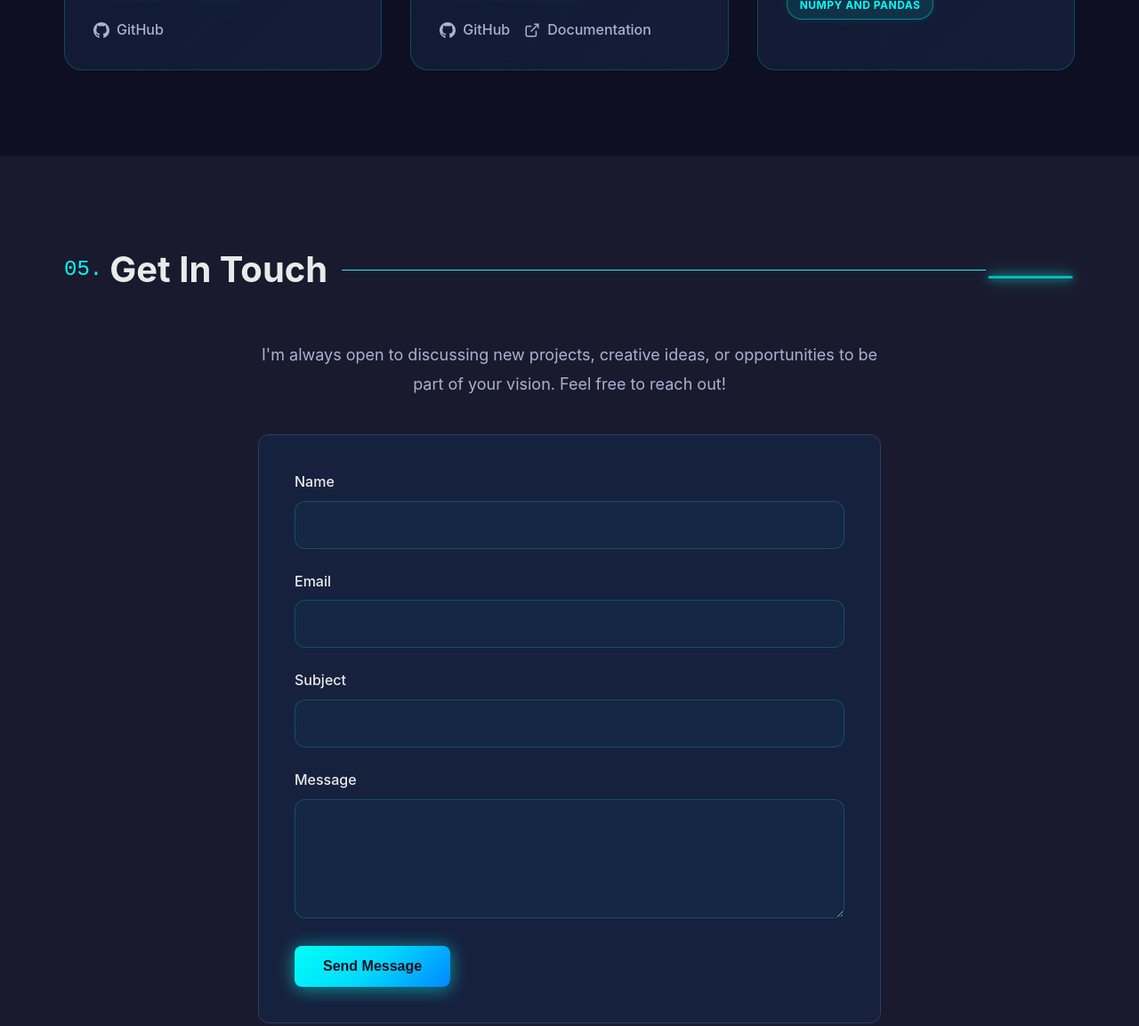
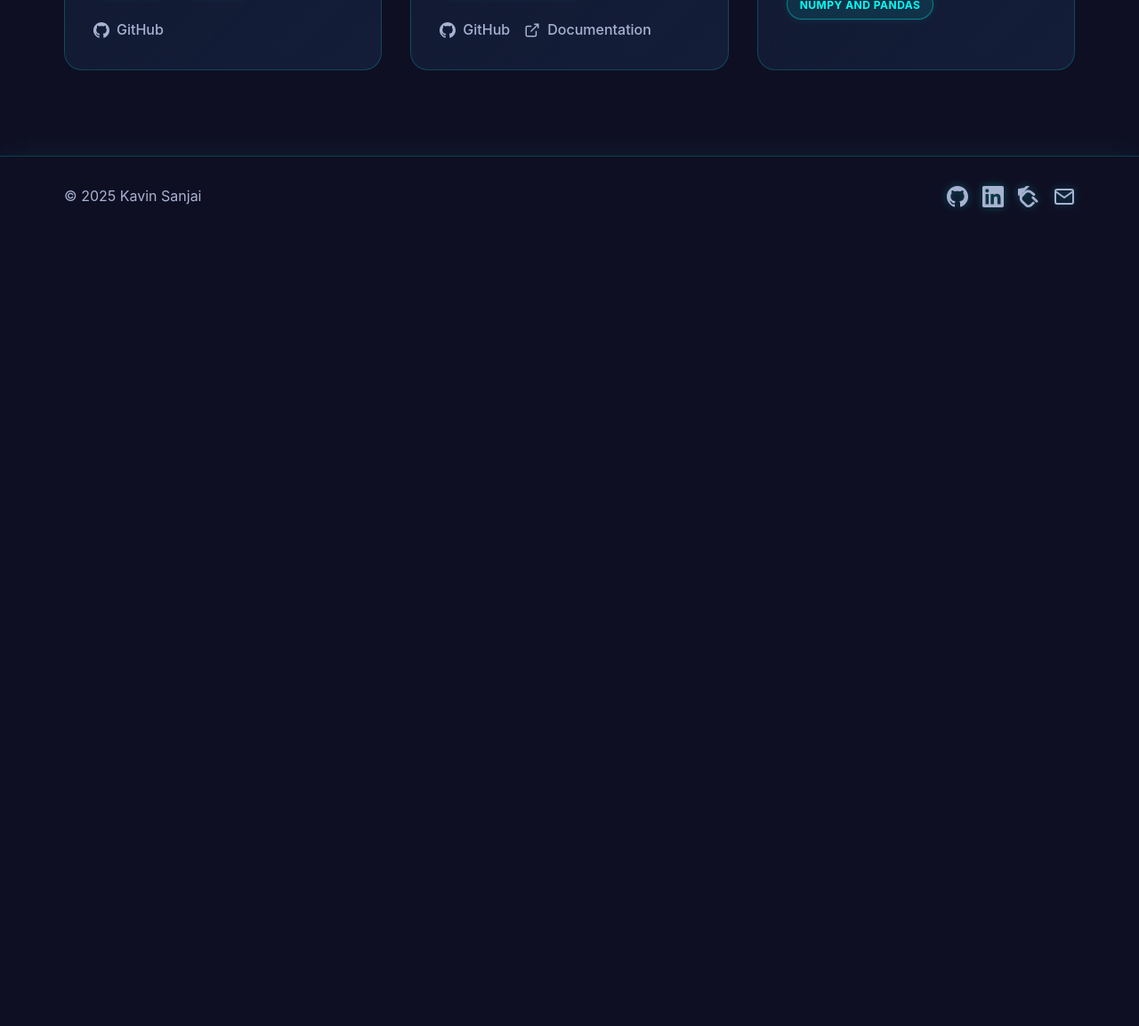
Before and after one commit to kavinsanjai/Portfolio, a plain HTML site: page public/index.html in a window 1280 px wide. Shown: the part 6580-7733 px from the top of the page at 89% size. After the commit the page ends 6846 px from the top, so only its background shows below. Drawn offline with Linux system fonts and the light colour scheme.

Commit message:
contact session update

```diff
--- a/public/index.html
+++ b/public/index.html
@@ -527,45 +527,6 @@ The Web-based Fibernet Billing and Payment System is a platform that digitalizes
         </div>
     </section>
 
-    <!-- Contact Section -->
-    <section id="contact" class="contact">
-        <div class="container">
-            <h2 class="section-title">
-                <span class="section-number">05.</span>
-                Get In Touch
-                <div class="section-line"></div>
-            </h2>
-            <div class="contact-content">
-                <div class="contact-info">
-                    <p>
-                        I'm always open to discussing new projects, creative ideas, or opportunities
-                        to be part of your vision. Feel free to reach out!
-                    </p>
-                </div>
-                <form id="contactForm" class="contact-form">
-                    <div class="form-group">
-                        <label for="name">Name</label>
-                        <input type="text" id="name" name="name" required>
-                    </div>
-                    <div class="form-group">
-                        <label for="email">Email</label>
-                        <input type="email" id="email" name="email" required>
-                    </div>
-                    <div class="form-group">
-                        <label for="subject">Subject</label>
-                        <input type="text" id="subject" name="subject" required>
-                    </div>
-                    <div class="form-group">
-                        <label for="message">Message</label>
-                        <textarea id="message" name="message" rows="5" required></textarea>
-                    </div>
-                    <button type="submit" class="btn btn-primary">Send Message</button>
-                    <div id="formStatus" class="form-status"></div>
-                </form>
-            </div>
-        </div>
-    </section>
-
     <!-- Footer -->
     <footer class="footer">
         <div class="container">
```
Also changed, not shown: 1 other file.
